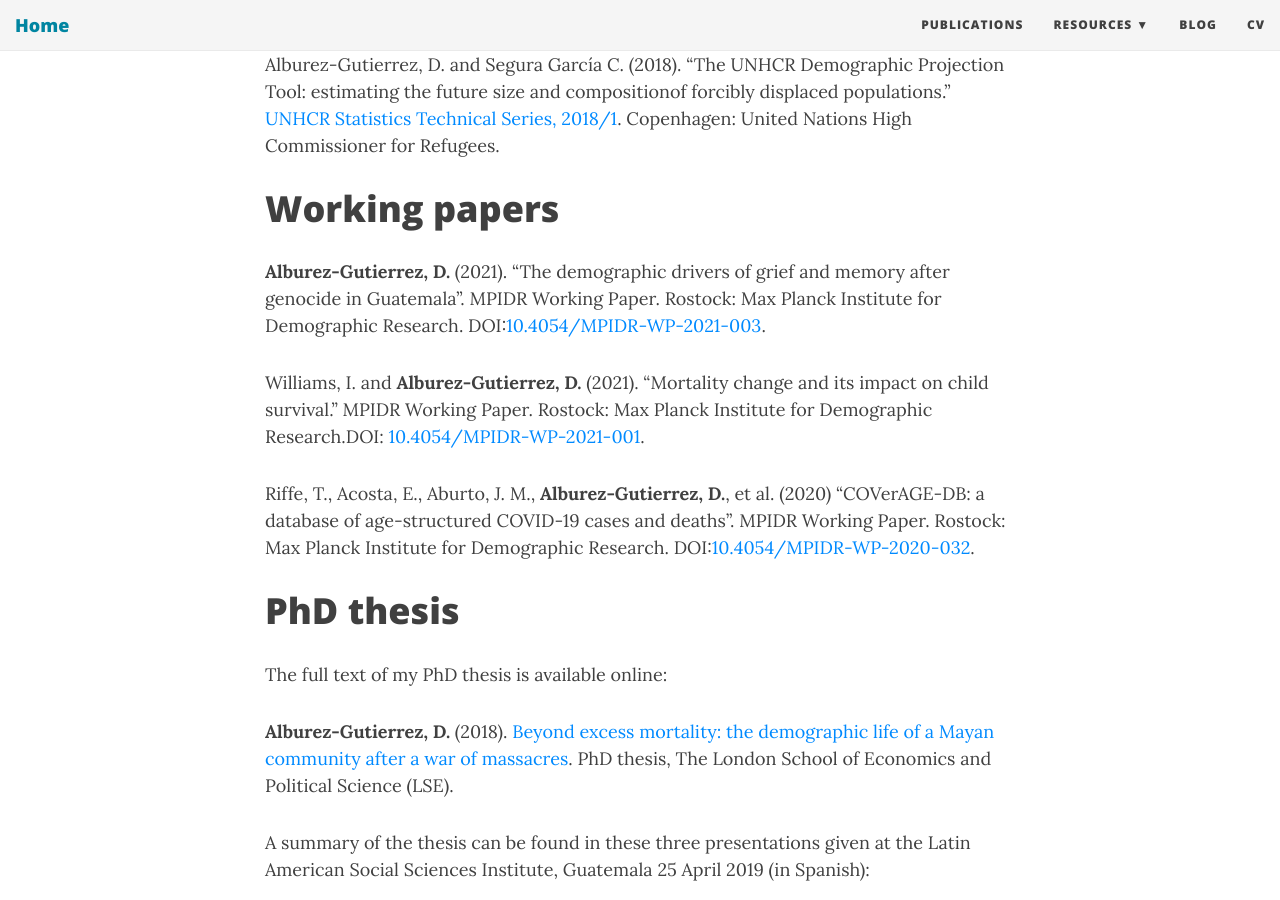
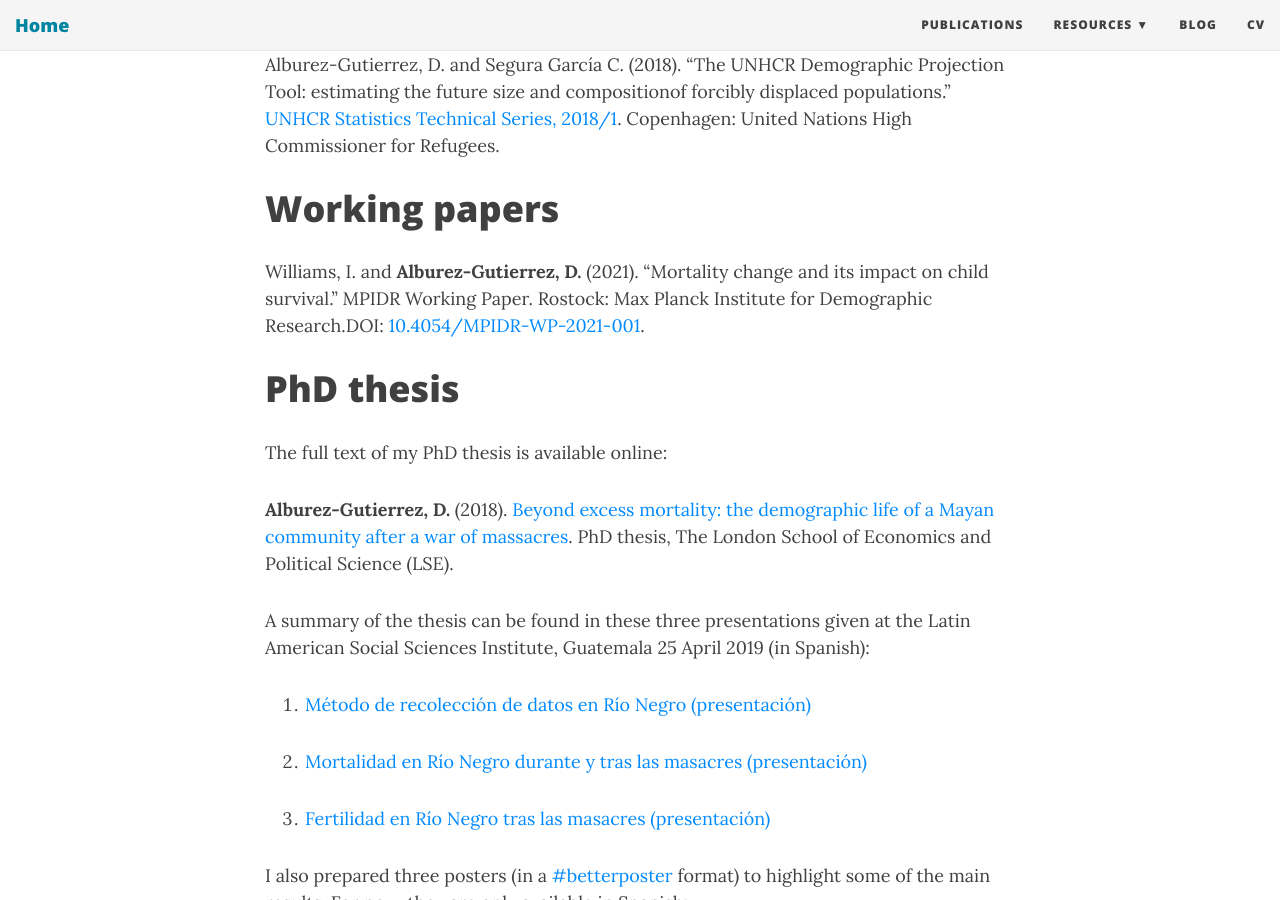
Before and after one commit to alburezg/alburezg.github.io, a Jekyll site: the page built from publications.md, in a window 1280 px wide and 900 px high, scrolled down 2038 px. Built offline with Jekyll 4.4.1, drawn with Linux system fonts in a browser that asks for light colours; nearby versions of some CDN libraries.

```diff
--- a/publications.md
+++ b/publications.md
@@ -47,12 +47,7 @@
 
 # Working papers
 
-**Alburez-Gutierrez, D.** (2021). "The demographic drivers of grief and memory after genocide in Guatemala". MPIDR Working Paper. Rostock: Max Planck Institute for Demographic Research. DOI:[10.4054/MPIDR-WP-2021-003](https://dx.doi.org/10.4054/MPIDR-WP-2021-003).
-
 Williams, I. and **Alburez-Gutierrez, D.** (2021). "Mortality change and its impact on child survival." MPIDR Working Paper. Rostock: Max Planck Institute for Demographic Research.DOI: [10.4054/MPIDR-WP-2021-001](https://dx.doi.org/10.4054/MPIDR-WP-2021-001).
-
-
-Riffe, T., Acosta, E., Aburto, J. M., **Alburez-Gutierrez, D.**, et al. (2020) "COVerAGE-DB: a database of age-structured COVID-19 cases and deaths". MPIDR Working Paper. Rostock: Max Planck Institute for Demographic Research. DOI:[10.4054/MPIDR-WP-2020-032](https://www.demogr.mpg.de/papers/working/wp-2020-032.pdf).
 
 
 # PhD thesis
```
Also changed, not shown: 1 other file.
